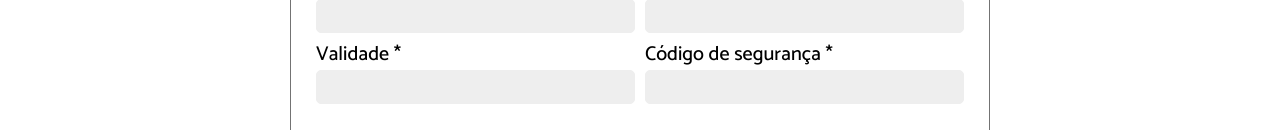
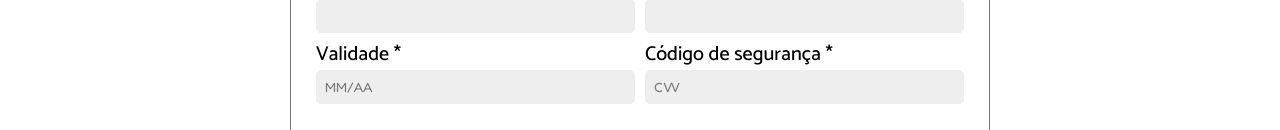
Before and after one commit to AraraDevs/bioreino-web, a React (Vite) app in the folder client/: page /login/inscreva in a window 1280 px wide. Shown: the part 822-952 px from the top of the page. Built offline with nearby package versions, Linux system fonts and the light colour scheme.

Commit message:
chore: Adiciona novas propriedades ao Input

```diff
--- a/client/src/Components/Forms/Input.jsx
+++ b/client/src/Components/Forms/Input.jsx
@@ -1,7 +1,17 @@
 import React from 'react';
 import styles from './Input.module.css';
 
-const Input = ({ label, type, name, error, value, onChange, onBlur }) => {
+const Input = ({
+  label,
+  type,
+  name,
+  error,
+  value,
+  onChange,
+  onBlur,
+  placeholder,
+  max,
+}) => {
   return (
     <div className={styles.wrapper}>
       <label className={styles.label} htmlFor={name}>
@@ -15,6 +25,8 @@ const Input = ({ label, type, name, error, value, onChange, onBlur }) => {
         value={value}
         onChange={onChange}
         onBlur={onBlur}
+        placeholder={placeholder}
+        maxLength={max}
       />
       {error && <p className={styles.error}>{error}</p>}
     </div>
```
